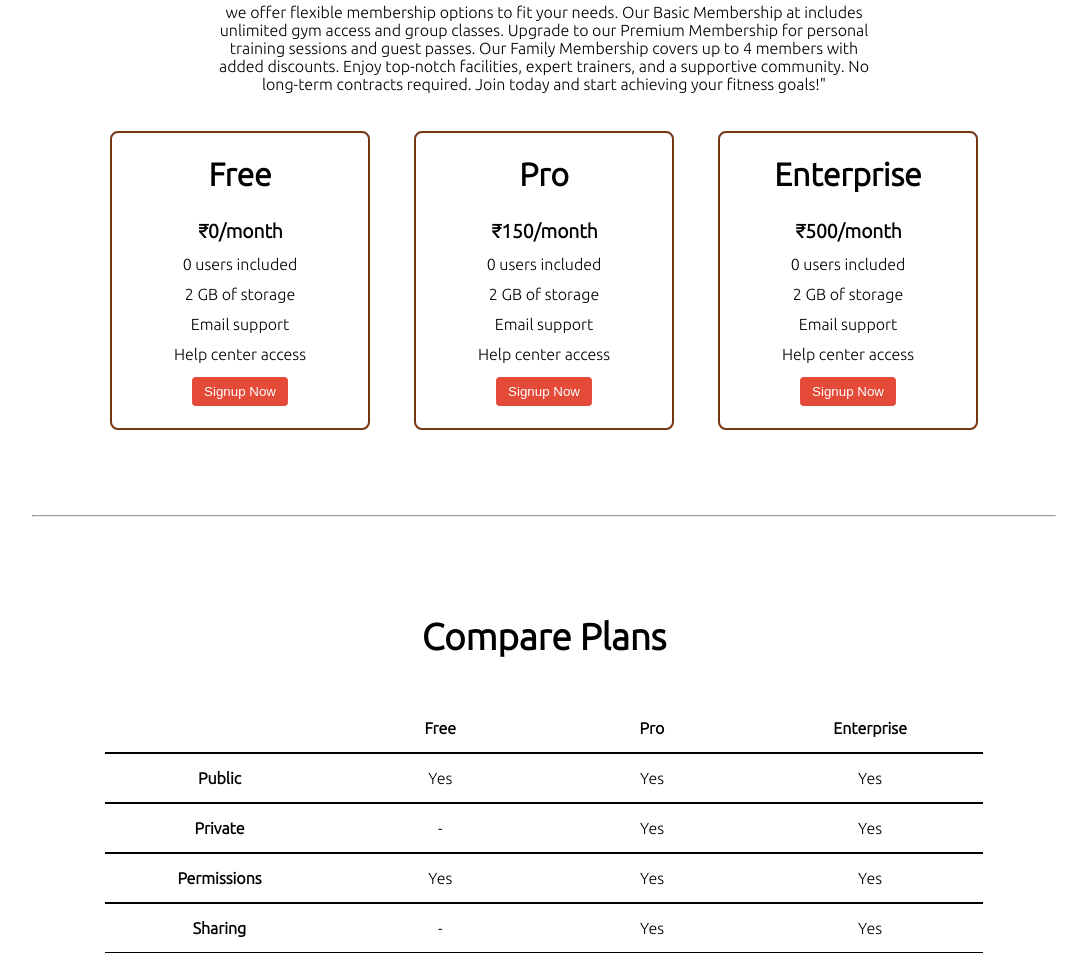
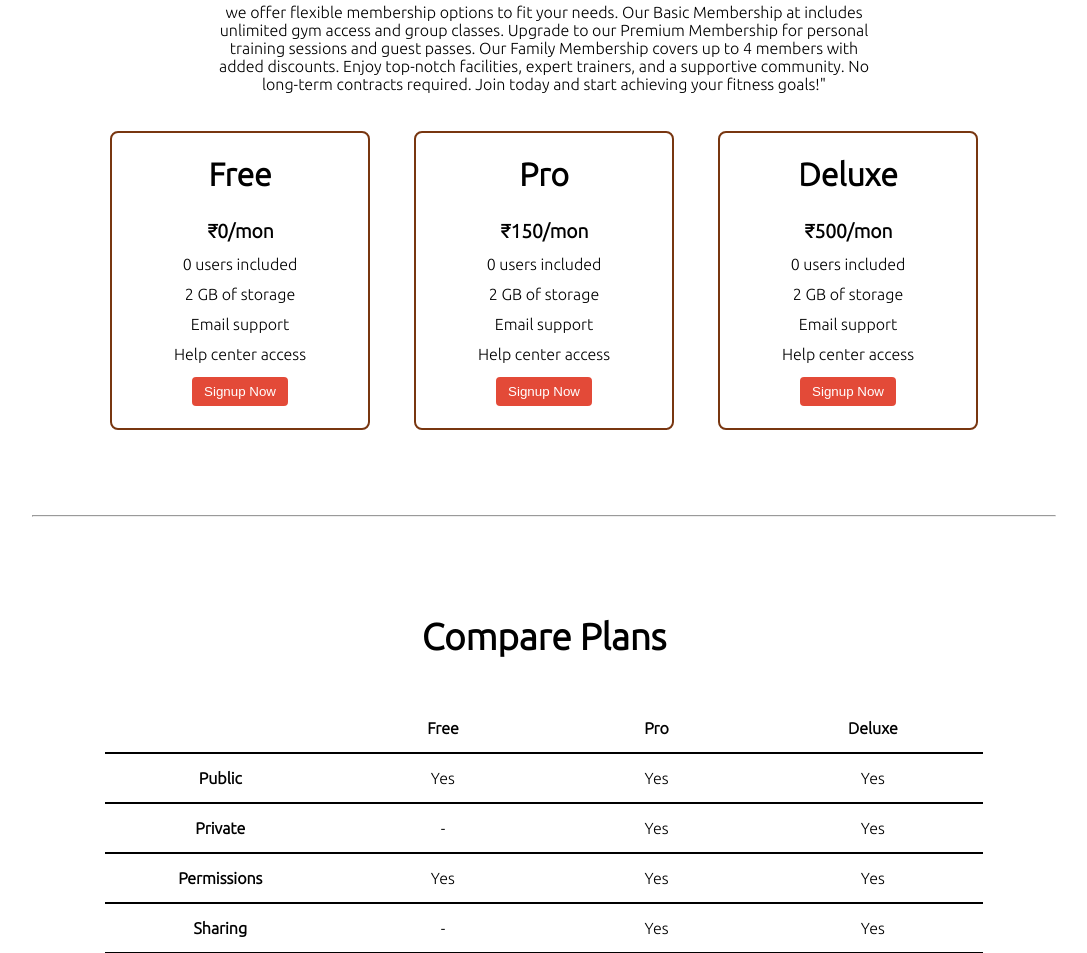
Before and after one commit to madhur1702/Octanet-Internship, a plain HTML site: page Landing Page/index.html in a window 1280 px wide. Shown: the part 601-1554 px from the top of the page, without its empty margins (96-1183 px from the left). Drawn offline with Linux system fonts and the light colour scheme.

Commit message:
Update index.html

```diff
--- a/Landing Page/index.html
+++ b/Landing Page/index.html
@@ -54,7 +54,7 @@
                     <div class="box">
                         <h2>Free</h2>
                         <ul>
-                            <li class="highlighted">₹0/month</li>
+                            <li class="highlighted">₹0/mon</li>
                             <li>0 users included</li>
                             <li>2 GB of storage</li>
                             <li>Email support</li>
@@ -65,7 +65,7 @@
                     <div class="box">
                         <h2>Pro</h2>
                         <ul>
-                            <li class="highlighted">₹150/month</li>
+                            <li class="highlighted">₹150/mon</li>
                             <li>0 users included</li>
                             <li>2 GB of storage</li>
                             <li>Email support</li>
@@ -74,9 +74,9 @@
                         </ul>
                     </div>
                     <div class="box">
-                        <h2>Enterprise</h2>
+                        <h2>Deluxe</h2>
                         <ul>
-                            <li class="highlighted">₹500/month</li>
+                            <li class="highlighted">₹500/mon</li>
                             <li>0 users included</li>
                             <li>2 GB of storage</li>
                             <li>Email support</li>
@@ -96,7 +96,7 @@
                         <tr>
                           <th></th><th>Free</th>
                           <th>Pro</th>
-                          <th>Enterprise</th>
+                          <th>Deluxe</th>
                         </tr>
                       </thead>
                       <tbody>
```
